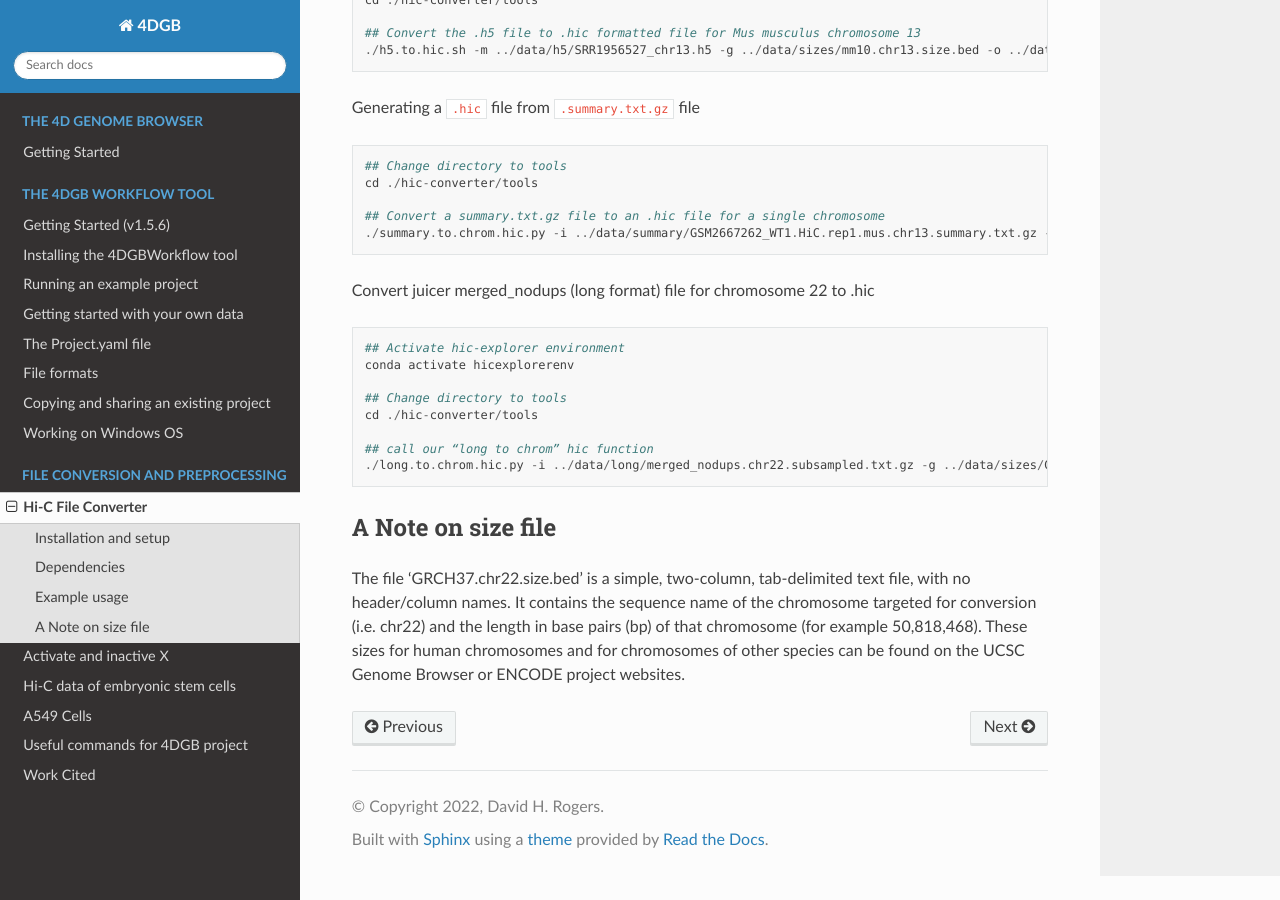
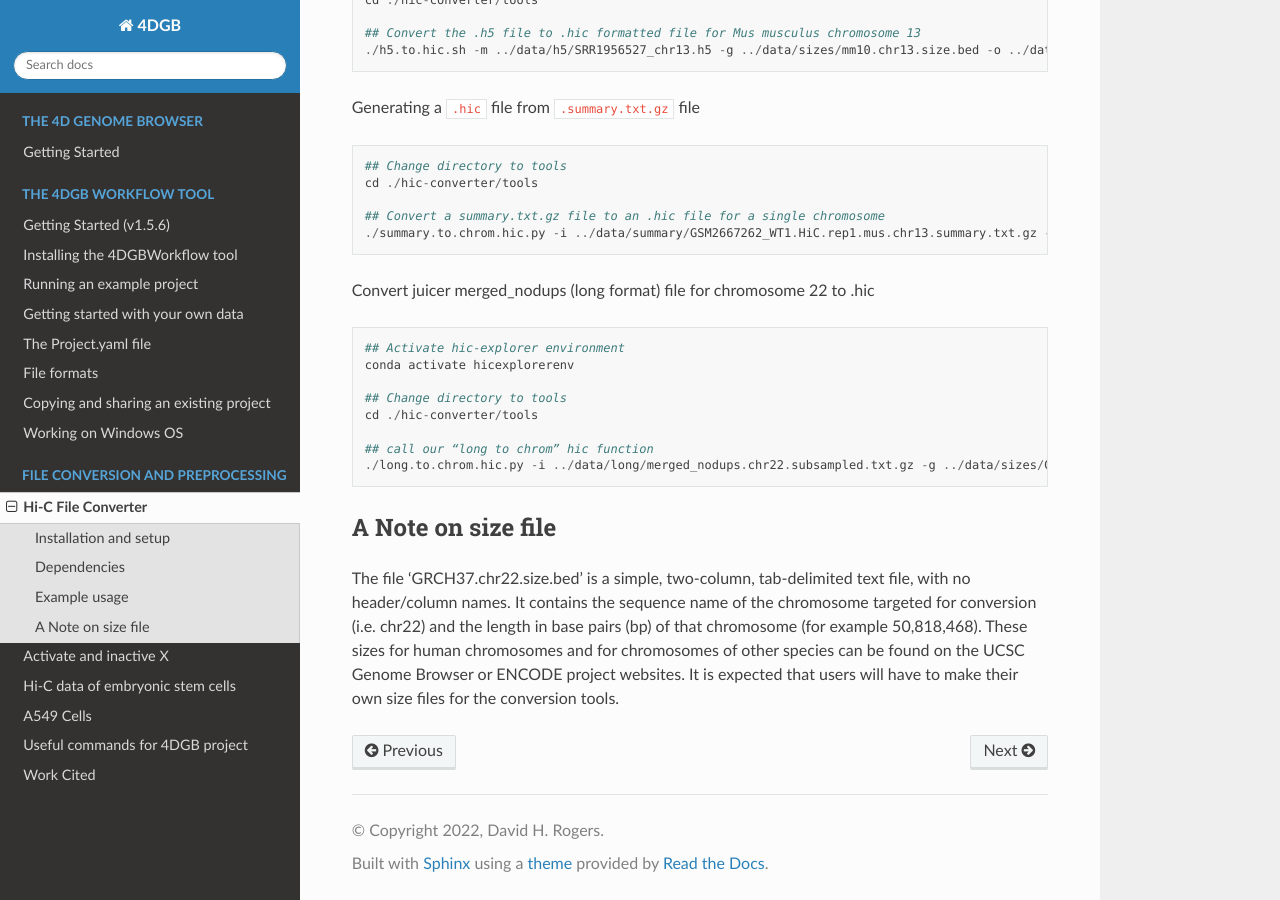
Before and after one commit to 4DGB/4dgb-readthedocs, a Sphinx documentation site: the page built from docs/scripts/hic-converter.rst, in a window 1280 px wide and 900 px high, scrolled down 1527 px. Built offline with Sphinx 7.4.7 and the Read the Docs theme 3.1.0, drawn with Linux system fonts in a browser that asks for light colours.

Commit message:
Update hic-converter.rst

```diff
--- a/docs/scripts/hic-converter.rst
+++ b/docs/scripts/hic-converter.rst
@@ -104,3 +104,4 @@ A Note on size file
 The file 'GRCH37.chr22.size.bed' is a simple, two-column, tab-delimited text file, with no header/column names.
 It contains the sequence name of the chromosome targeted for conversion (i.e. chr22) and the length in base pairs (bp) of that chromosome (for example 50,818,468).
 These sizes for human chromosomes and for chromosomes of other species can be found on the UCSC Genome Browser or ENCODE project websites.
+It is expected that users will have to make their own size files for the conversion tools.
```
